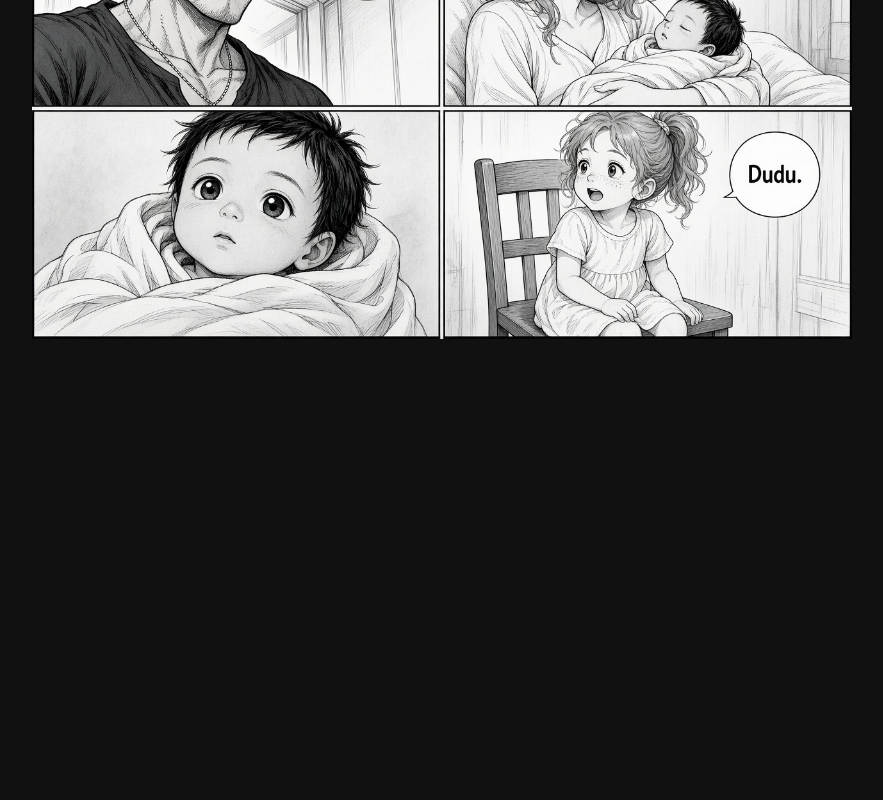
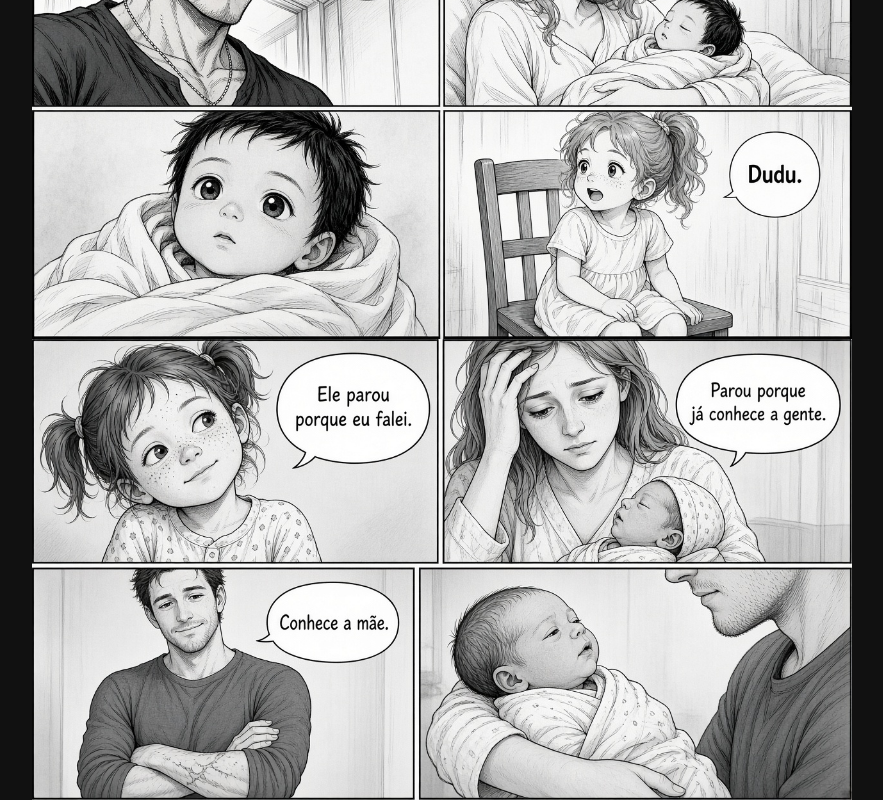
Before and after one commit to dudueverson12/valdris, a plain HTML site: page index.html in a window 1280 px wide. Shown: the part 2021-2821 px from the top of the page, without its empty margins (198-1081 px from the left). Before the commit the page ends 2360 px from the top, so only its background shows below. Drawn offline with Linux system fonts and the light colour scheme.

Commit message:
Página 6

```diff
--- a/index.html
+++ b/index.html
@@ -21,6 +21,7 @@
   <img src="p03.jpg" alt="Página 3">
   <img src="p04.jpg" alt="Página 4">
   <img src="p05.jpg" alt="Página 5">
+  <img src="p06.jpg" alt="Página 6">
 </main>
 </body>
 </html>
```
Also changed, not shown: p06.jpg (added).
